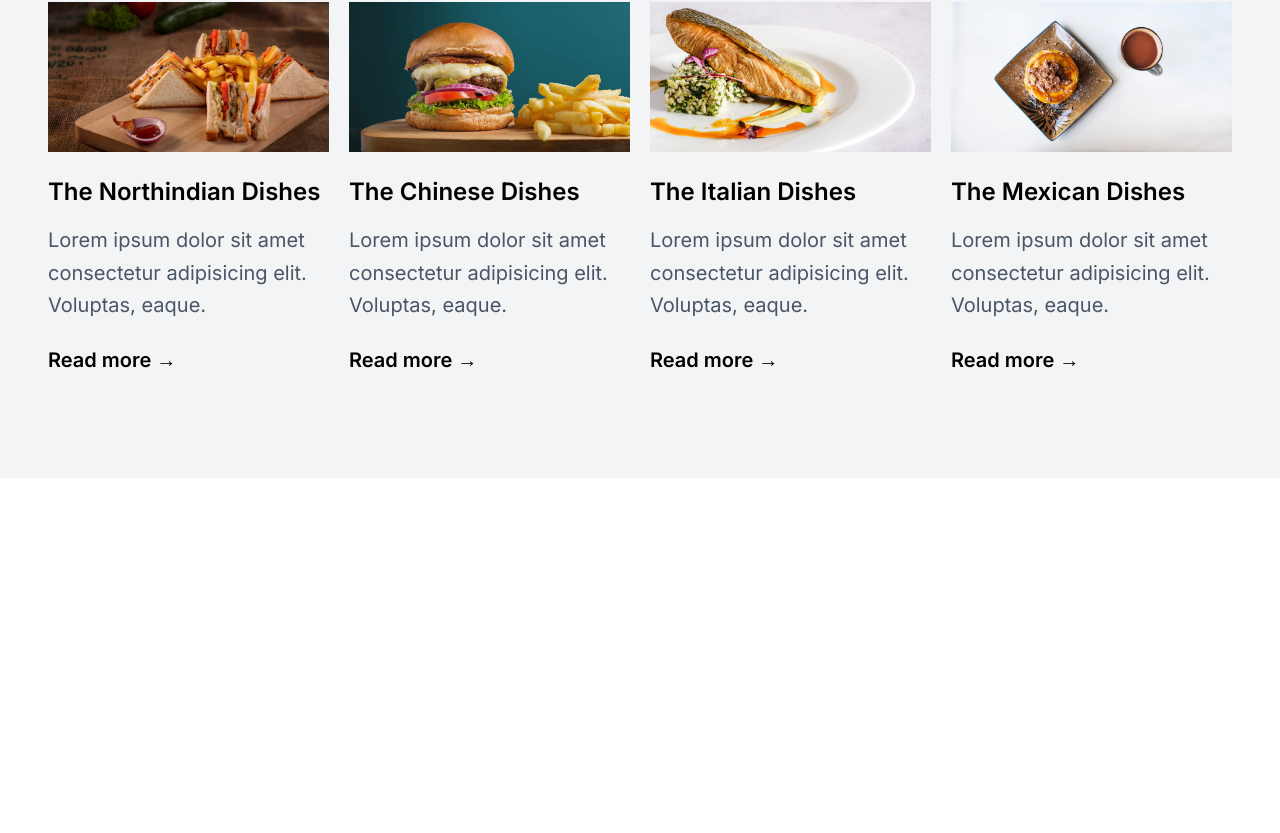
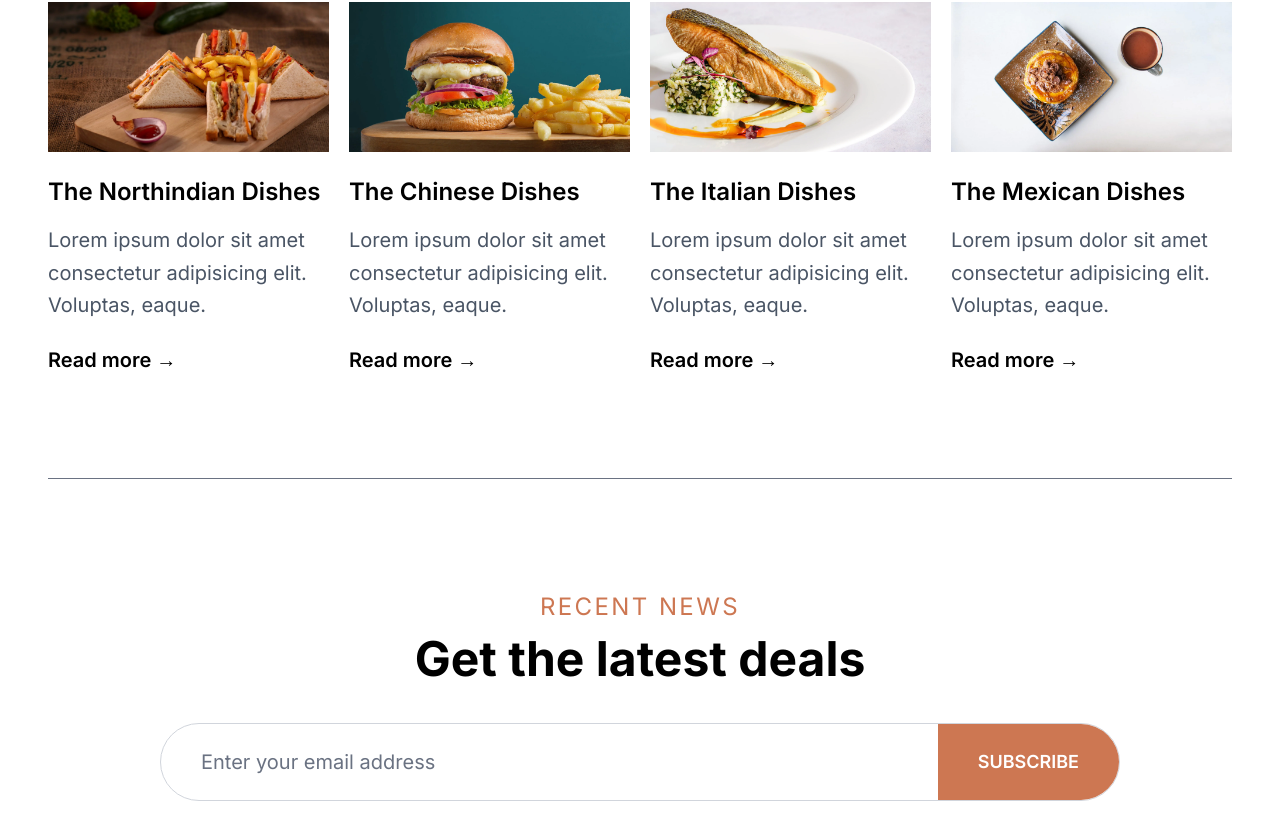
Before and after one commit to mayankchugh17/vegist, a Next.js app: page / in a window 1280 px wide. Shown: the part 3087-3920 px from the top of the page. Before the commit the page ends 3565 px from the top, so only its background shows below. Built offline with nearby package versions, Linux system fonts and the light colour scheme.

Commit message:
Subscribe section has been made

```diff
--- a/src/app/components/Stories.jsx
+++ b/src/app/components/Stories.jsx
@@ -10,7 +10,7 @@ import "swiper/css";
 
 export default function StoriesSlider() {
   return (
-    <section className="w-full py-20 px-4 md:px-12 bg-gray-100">
+    <section className="w-full py-20 px-4 md:px-12">
       {/* Heading */}
       <div className="flex flex-col items-center gap-4 mb-10 md:mb-20 text-center">
         <h1 className="tracking-widest text-[#CD7752] text-lg md:text-2xl">
@@ -65,6 +65,7 @@ export default function StoriesSlider() {
           </SwiperSlide>
         ))}
       </Swiper>
+      <hr className="w-full text-gray-500 mt-10 md:mt-20" />
     </section>
   );
 }
--- /dev/null
+++ b/src/app/components/Subscribe.jsx
@@ -0,0 +1,37 @@
+function Subscribe() {
+  return (
+    <div className="flex flex-col bg-white py-8 px-10 md:px-20 lg:px-40 items-center text-center gap-6 md:gap-10">
+      <div className="flex flex-col gap-3">
+        <h1 className="tracking-widest text-[#CD7752] text-lg md:text-2xl">
+          RECENT NEWS
+        </h1>
+        <h2 className="text-2xl md:text-5xl font-bold">Get the latest deals</h2>
+      </div>
+
+      <form className="w-full max-w-sm sm:max-w-xl md:max-w-2xl lg:max-w-5xl mx-auto">
+        <div className="flex items-center rounded-full overflow-hidden border border-gray-300">
+          <input
+            type="email"
+            placeholder="Enter your email address"
+            required
+            className="flex-1 px-4 px-2 md:px-10 py-3 py-4 md:py-6
+      text-sm sm:text-base md:text-xl
+      bg-transparent outline-none text-gray-700 placeholder-gray-500"
+          />
+
+          <button
+            type="submit"
+            className="px-4 px-2 md:px-10 py-3 sm:py-4 md:py-6
+      text-sm sm:text-base md:text-lg
+      bg-[#CD7752] text-white font-semibold
+      hover:bg-[#b86546] transition"
+          >
+            SUBSCRIBE
+          </button>
+        </div>
+      </form>
+    </div>
+  );
+}
+
+export default Subscribe;
--- a/src/app/page.js
+++ b/src/app/page.js
@@ -3,9 +3,7 @@ import WebApp from "./webApp/webApp";
 export default function Home() {
   return (
     <div className="home-page">
-
       <WebApp />
-
     </div>
   );
 }
--- a/src/app/webApp/webApp.jsx
+++ b/src/app/webApp/webApp.jsx
@@ -4,6 +4,7 @@ import Dishes from "../components/Dishes";
 import Tab from "../components/Tab";
 import Banner from "../components/Banner";
 import Stories from "../components/Stories";
+import Subscribe from "../components/Subscribe";
 
 export default function WebApp() {
   return (
@@ -14,6 +15,7 @@ export default function WebApp() {
       <Tab heading="Top recommended dishes" />
       <Banner />
       <Stories />
+      <Subscribe />
     </div>
   );
 }
```
Also changed, not shown: src/app/components/Banner.jsx (+1 -23 lines).
